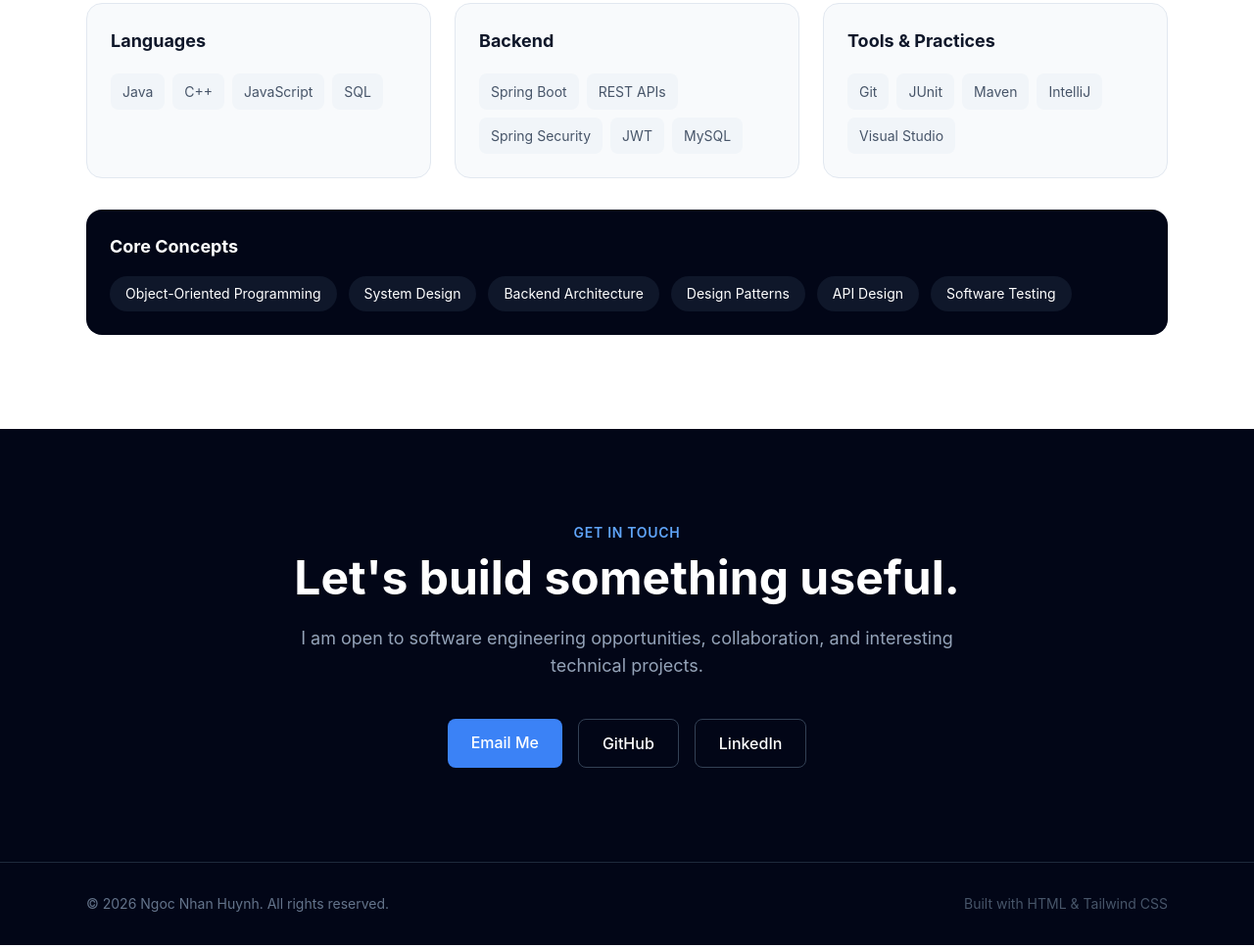
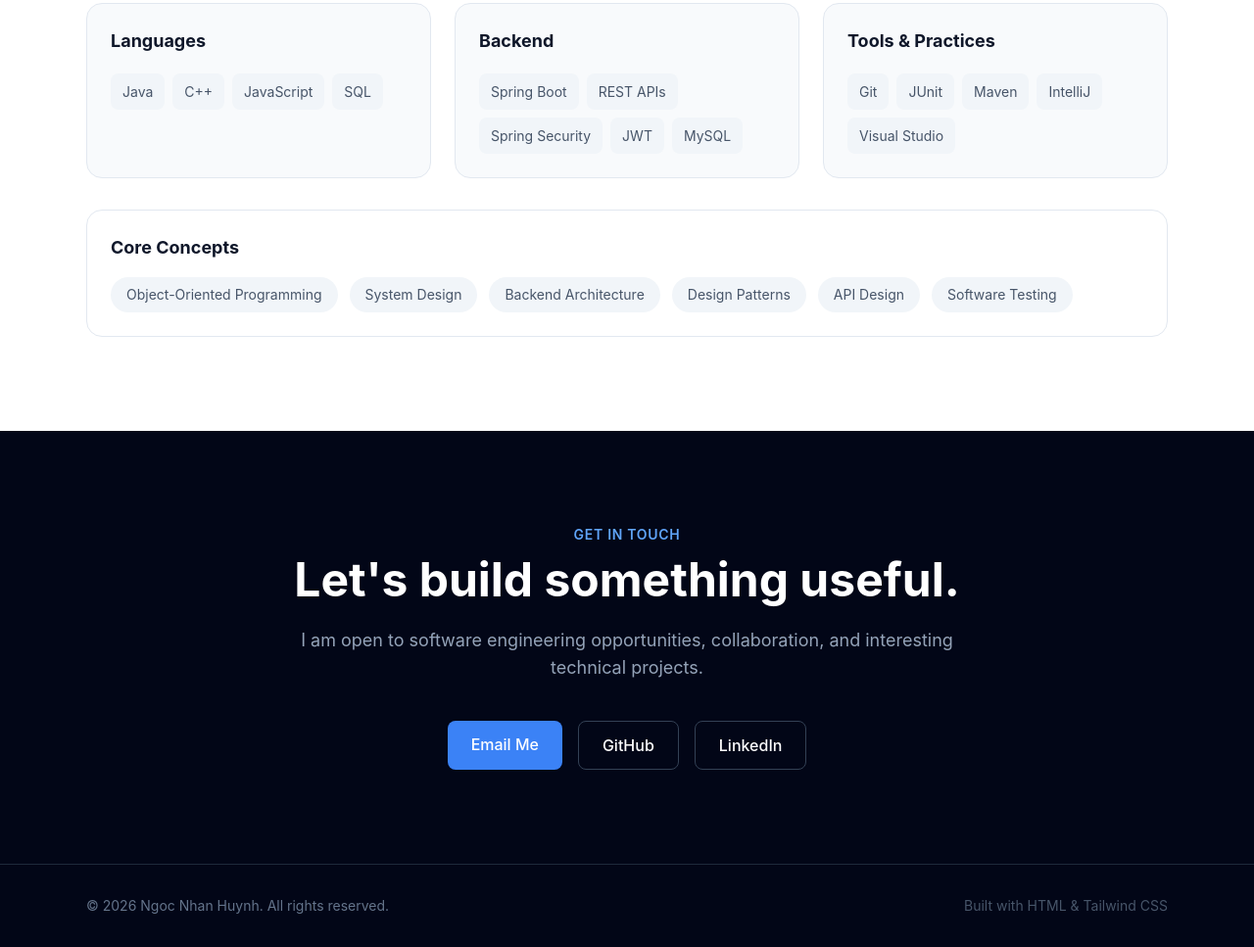
Before and after one commit to huynhnhan254/Portfolio, a plain HTML site: page index.html in a window 1280 px wide. Shown: the part 2544-3511 px from the top of the page at 98% size. Drawn offline with nearby package versions, Linux system fonts and the light colour scheme.

Commit message:
updated color palette of core concept

```diff
--- a/style.css
+++ b/style.css
@@ -38,6 +38,22 @@ body {
 
 .section-bg-alt {
   background: var(--surface-secondary);
+}
+
+body,
+.section-bg,
+.section-bg-alt,
+.project-card,
+.skill-group,
+.skill-tag,
+.section-title,
+.body-text,
+.project-title,
+.skill-group-title {
+  transition:
+    background-color 0.25s ease,
+    color 0.25s ease,
+    border-color 0.25s ease;
 }
 
 /* Dark mode */
@@ -176,14 +192,16 @@ html.dark {
 
 .concept-tag {
   padding: 0.5rem 1rem;
-  background: var(--dark-surface-secondary);
+  background: var(--surface-secondary);
+  color: var(--text-secondary);
   border-radius: 9999px;
 }
 
 .core-concepts {
   padding: 1.5rem;
-  background: var(--dark-surface);
-  color: white;
+  background: var(--surface);
+  color: var(--text-primary);
+  border: 1px solid var(--border);
   border-radius: 1rem;
 }
 
```
